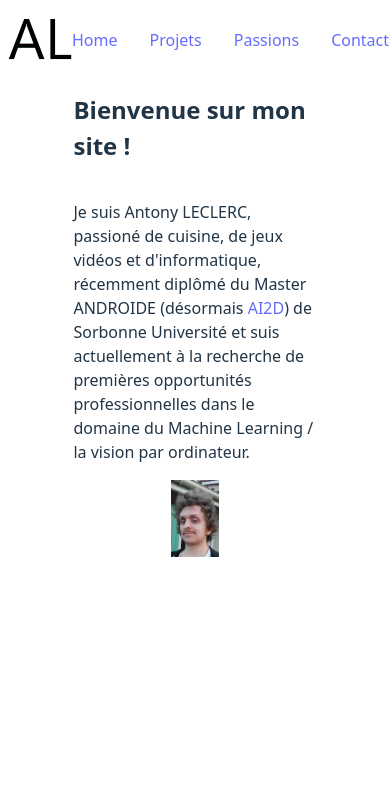
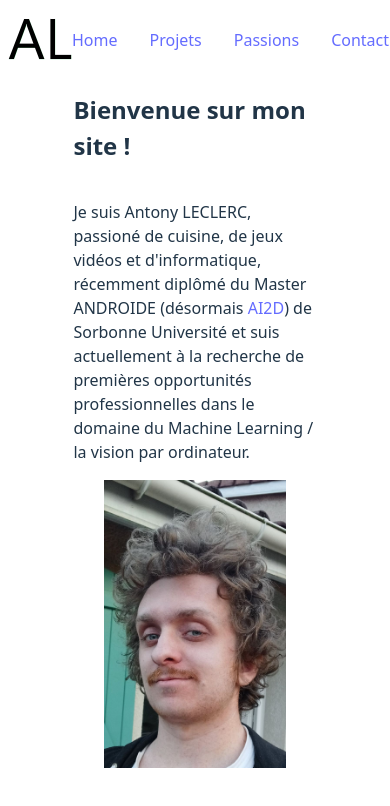
Before and after one commit to AntonyLeclerc/portfolio_website, a React (Vite) app: page / in a window 390 px wide. Shown: the top 806 px of the page. Built offline with nearby package versions, Linux system fonts and the light colour scheme.

Commit message:
some responsive rules add (not mobile-first)

```diff
--- a/src/App.css
+++ b/src/App.css
@@ -11,9 +11,10 @@
   align-items: center;
 }
 
-#moi_description > img{
-  width: 20%;
+#my_picture{
+  width: 40%;
 }
+
 #presentation{
   width: 65%;
 }
@@ -26,7 +27,7 @@
 }
 
 #contacts {
-  width: 40%;
+  width: auto;
 }
 
 #projets {
@@ -106,7 +107,6 @@
   display: flex;
   align-items: center;
   justify-content: center;
-  width: 40%;
   height: 100%;
 }
 
@@ -148,3 +148,28 @@
   width: 64px;
   height: 64px;
 }
+
+@media (max-width: 768px){
+  #my_picture{
+    width: 75%;
+    height: 100%;
+  }
+
+  .project_bloc{
+    flex-direction: column;
+  }
+
+  .project_bloc:nth-child(2n){
+    flex-direction: column;
+  }
+}
+
+@media (max-width: 660px){
+  .exemples_hobbies{
+    flex-direction: column;
+
+  }
+  .exemple_current_hobby:nth-child(2n){
+    flex-direction: column;
+  }
+}
--- a/src/MainPage.jsx
+++ b/src/MainPage.jsx
@@ -18,7 +18,7 @@ export default function MainPage() {
               premières opportunités professionnelles dans le domaine du Machine
               Learning / la vision par ordinateur.{" "}
             </p>
-            <img src={moi_img} alt="" />
+            <img id="my_picture" src={moi_img} alt="" />
           </div>
         </div>
       </div>
```
